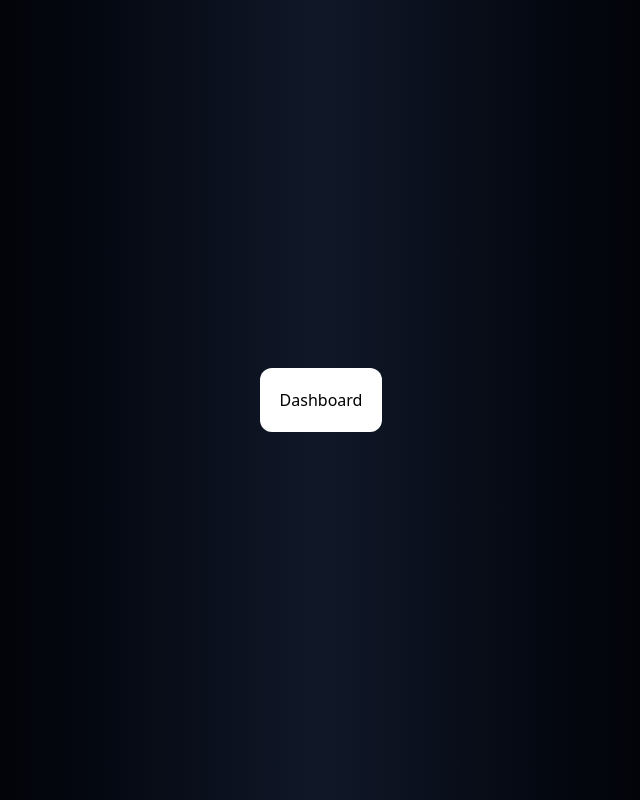
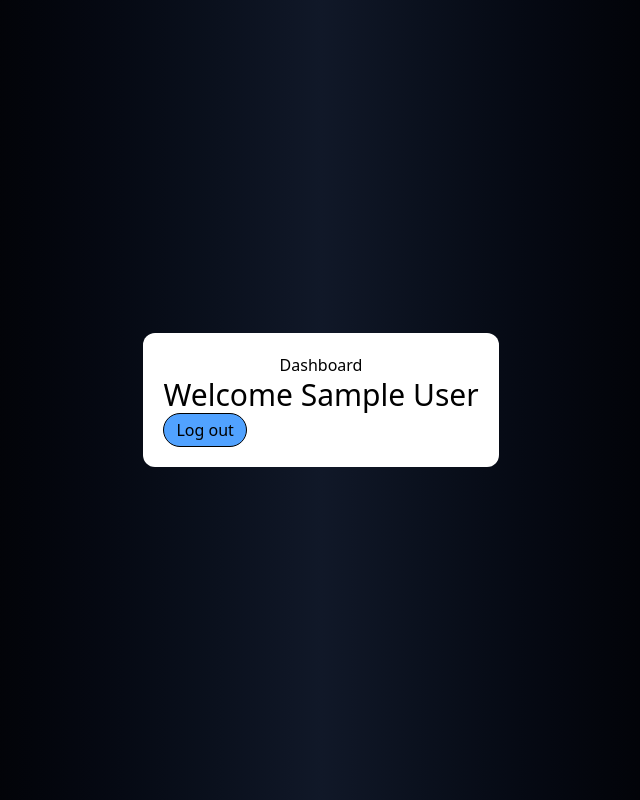
Before and after one commit to Anukul-rai/Login-auth, a React (Vite) app: page /dashboard in a window 1280 px wide. Shown: the whole page, without its empty margins (319-959 px from the left). Built offline with nearby package versions, Linux system fonts and the light colour scheme; sample sign-in values are in the browser's storage.

Commit message:
some changes

```diff
--- a/src/App.jsx
+++ b/src/App.jsx
@@ -4,6 +4,7 @@ import Login from './components/Login'
 import Register from './components/Register'
 import {ToastContainer} from 'react-toastify'
 import Dashboard from './pages/Dashboard'
+import ProtectedROutes from './services/ProtectedROutes'
 
 function App() {
   return (
@@ -13,7 +14,10 @@ function App() {
         <Route path='/' element={<Home/>}/>
         <Route path='/login' element={<Login/>}/>
         <Route path='/register' element={<Register/>}/>
-        <Route path='/dashboard' element={<Dashboard/>}/>
+        <Route path='/dashboard' element={<ProtectedROutes/>}>
+          <Route path='/dashboard' element={<Dashboard/>}/>
+        </Route>
+
       </Routes>
     </Router>
         <ToastContainer />
--- a/src/components/Login.jsx
+++ b/src/components/Login.jsx
@@ -13,6 +13,7 @@ function Login() {
     const loggeduser = JSON.parse(localStorage.getItem('user'))
     if (input.email === loggeduser.email &&
       input.password === loggeduser.password) {
+      localStorage.setItem('loggedIn',true)
       navigate('/dashboard')
       toast.success('Logged in sucessfully')
     }else{
--- a/src/components/Register.jsx
+++ b/src/components/Register.jsx
@@ -10,7 +10,7 @@ function Register() {
   })
   const navigate = useNavigate()
 
-  //to store valie in LocalStoragee
+  //to store value in LocalStoragee
   const handleSubmit=(e)=>{
     e.preventDefault()
     localStorage.setItem('user',JSON.stringify(input))
--- a/src/pages/Dashboard.jsx
+++ b/src/pages/Dashboard.jsx
@@ -1,9 +1,21 @@
-import { Link } from "react-router-dom"
+import { Link, useNavigate } from "react-router-dom"
 function Dashboard() {
+  const userName = JSON.parse(localStorage.getItem('user'))
+  const navigate =useNavigate()
+
+  const hanldeLogout=()=>{
+    localStorage.removeItem('loggedIn')
+    navigate('/login')
+  }
   return (
     <div className='flex items-center justify-center min-h-screen bg-gradient-to-r from-black via-gray-900 to-black'>
       <div className='bg-white p-5 rounded-xl'>
-              <Link to='/'><h1>Dashboard</h1></Link>
+              <h1 className="text-center">Dashboard</h1>
+              <p className="text-center text-3xl">Welcome {userName.name}</p>
+              <button
+              onClick={hanldeLogout}
+              className="border px-3 py-1 rounded-4xl bg-blue-400 cursor-pointer hover:bg-red-800">
+              Log out</button>
       </div>
     </div>
   )
--- /dev/null
+++ b/src/services/ProtectedROutes.jsx
@@ -0,0 +1,9 @@
+import React from 'react'
+import { Navigate, Outlet } from 'react-router-dom'
+
+function ProtectedROutes() {
+    const auth =localStorage.getItem('loggedIn')
+  return auth ? <Outlet/>: <Navigate to='/login'/>;
+}
+
+export default ProtectedROutes
```
